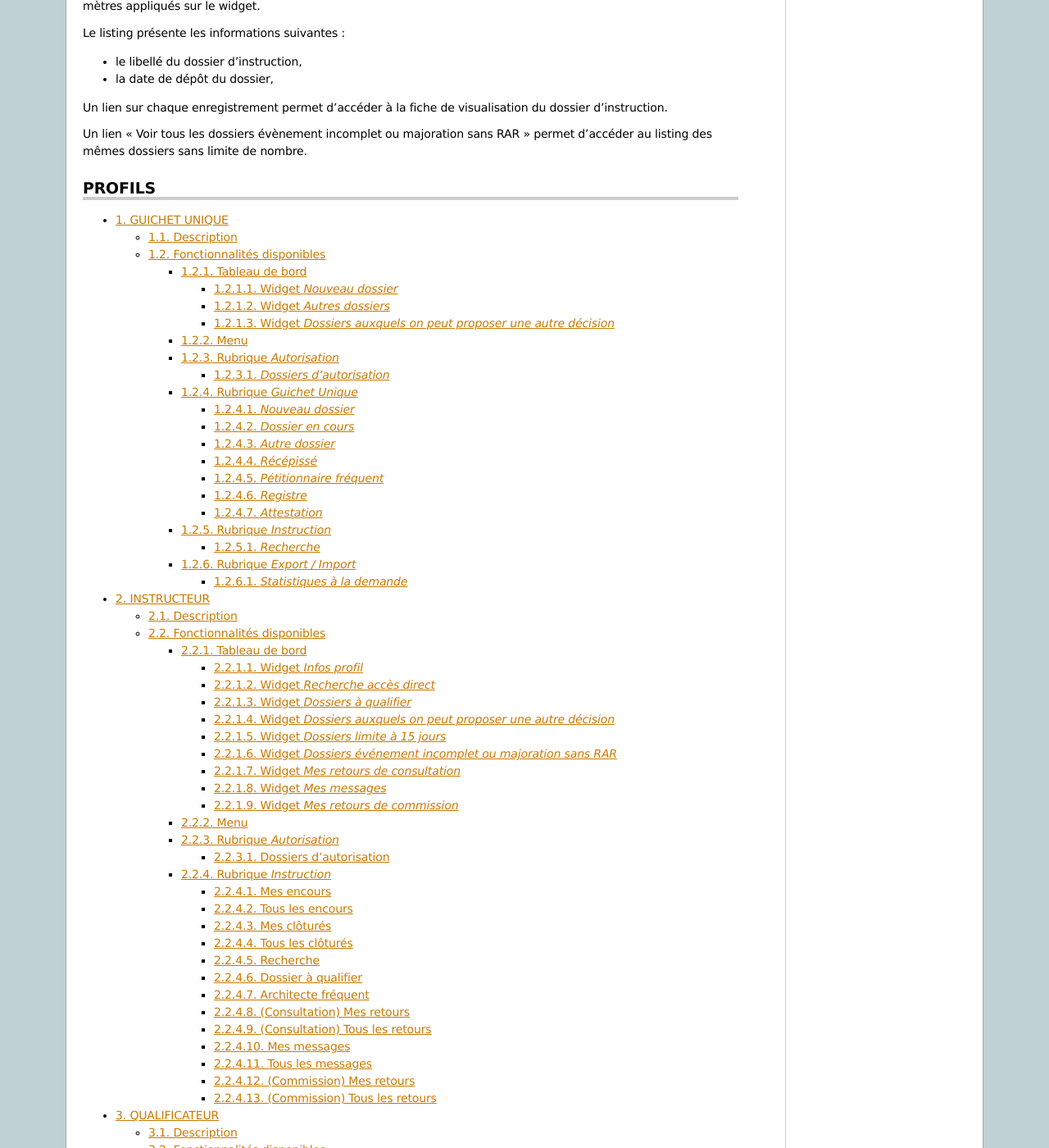
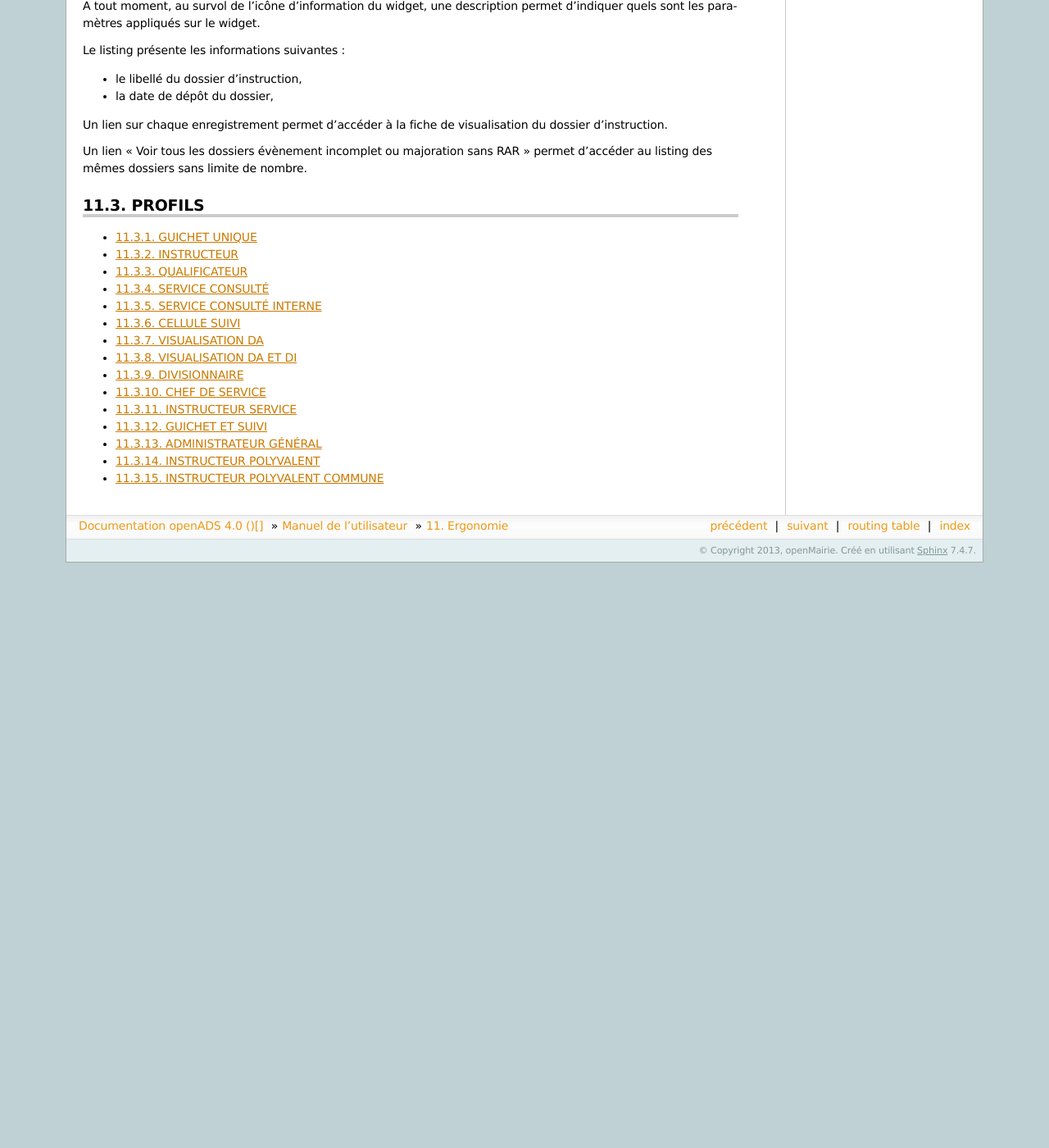
Before and after one commit to mpavaux/openads-documentation, a Sphinx documentation site: the page built from source/manuel_utilisateur/ergonomie/index.rst, in a window 1280 px wide and 1400 px high, scrolled down 5222 px. Shown: the whole window at 82% size. Built offline with Sphinx 7.4.7, drawn with Linux system fonts in a browser that asks for light colours; after the commit the page ends 5908 px from its top, so only the background shows below that; some of the changed text lies outside the part shown.

Commit message:
* Mise à jour de la documentation des profils VISUALISATION DA et VISUALISATION DA ET DI * Suppression d'un niveau inutile

```diff
--- a/source/manuel_utilisateur/ergonomie/index.rst
+++ b/source/manuel_utilisateur/ergonomie/index.rst
@@ -201,6 +201,20 @@
 =======
 
 .. toctree::
-    :numbered:
+    :maxdepth: 1
 
-    profils/index.rst
+    profils/guichet_unique.rst
+    profils/instructeur.rst
+    profils/qualificateur.rst
+    profils/service_consulte.rst
+    profils/service_consulte_interne.rst
+    profils/suivi.rst
+    profils/visualisation_da.rst
+    profils/visualisation_da_di.rst
+    profils/divisionnaire.rst
+    profils/chef_de_service.rst
+    profils/instructeur_service.rst
+    profils/guichet_suivi.rst
+    profils/administrateur_general.rst
+    profils/instructeur_polyvalent.rst
+    profils/instructeur_polyvalent_commune.rst
--- a/source/manuel_utilisateur/ergonomie/profils/visualisation_da.rst
+++ b/source/manuel_utilisateur/ergonomie/profils/visualisation_da.rst
@@ -35,7 +35,8 @@
   - *Dossier d'autorisation* :
 
     - Visualiser les lots
-    - visualiser les décisions prises sur les dossiers d'instruction
+    - Visualiser les décisions prises sur les dossiers d'instruction
+    - Visualiser les données techniques en cours de validité
 
   - *Pièce(s)* :
 
--- a/source/manuel_utilisateur/ergonomie/profils/visualisation_da_di.rst
+++ b/source/manuel_utilisateur/ergonomie/profils/visualisation_da_di.rst
@@ -35,7 +35,8 @@
   - *Dossier d'autorisation* :
 
     - Visualiser les lots
-    - visualiser les décisions prises sur les dossiers d'instruction
+    - Visualiser les décisions prises sur les dossiers d'instruction
+    - Visualiser les données techniques en cours de validité
 
   - *Pièce(s)* :
 
```
Also changed, not shown: source/manuel_utilisateur/ergonomie/profils/index.rst (deleted, +0 -18 lines).
